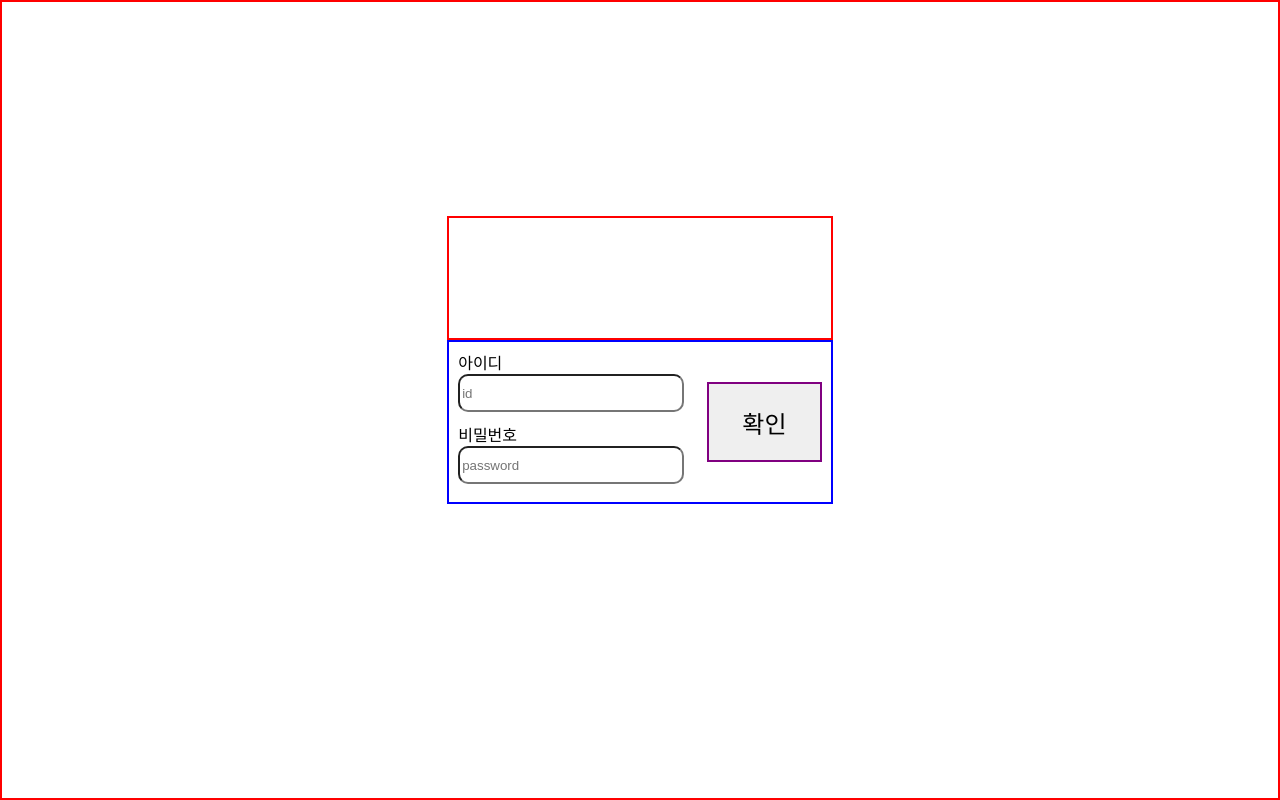
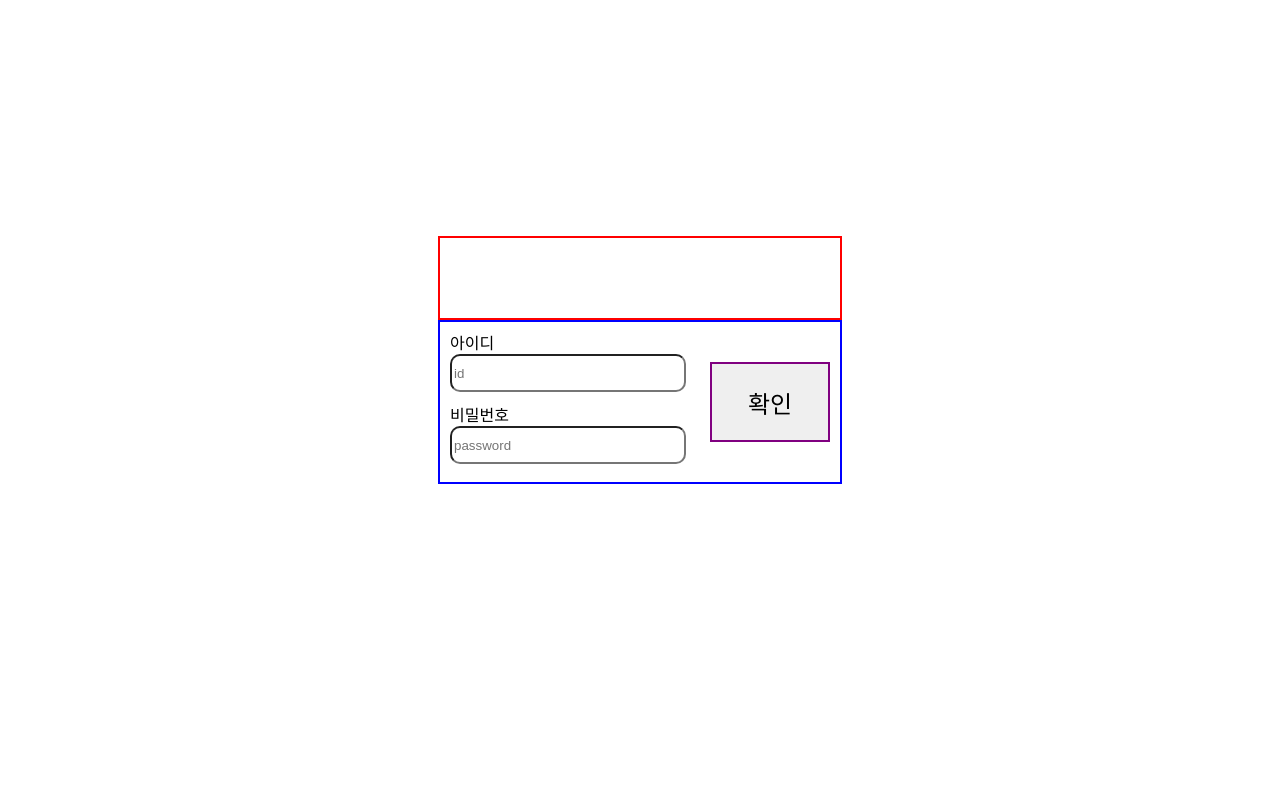
Before and after one commit to jaeho13/Library, a React (Create React App) app in the folder library/src/main/frontend/: page / in a window 1280 px wide. Built offline with nearby package versions, Linux system fonts and the light colour scheme.

Commit message:
"0807 jaeho 로그인 페이지 디자인"

```diff
--- a/library/src/main/frontend/src/components/login/Login.jsx
+++ b/library/src/main/frontend/src/components/login/Login.jsx
@@ -84,18 +84,22 @@ const LoginBind = styled.div`
     display: flex;
     justify-content: center;
     align-items: center;
-    border: 2px solid red;
+    /* border: 2px solid red; */
     flex-direction: column;
 `
 
 const LibraryLogo = styled.div`
     width: 30%;
-    height: 15vh;
+    max-width: 400px;
+    min-width: 400px;
+    height: 10vh;
     border: 2px solid red;
 `
 
 const AccountCheck = styled.div`
     width: 30%;
+    max-width: 400px;
+    min-width: 400px;
     height: 20vh;
     border: 2px solid blue;
     margin-bottom: 10vh;
```
